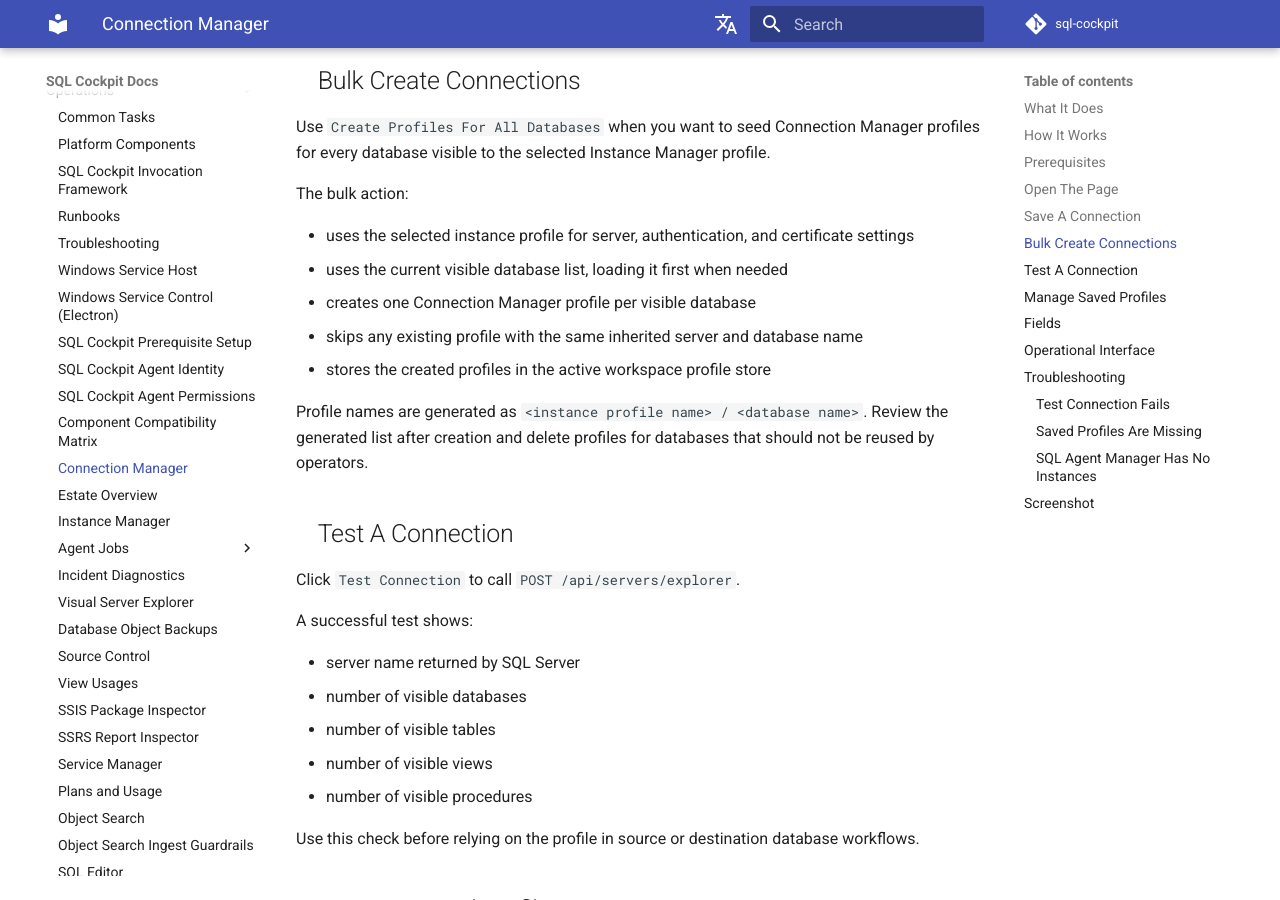
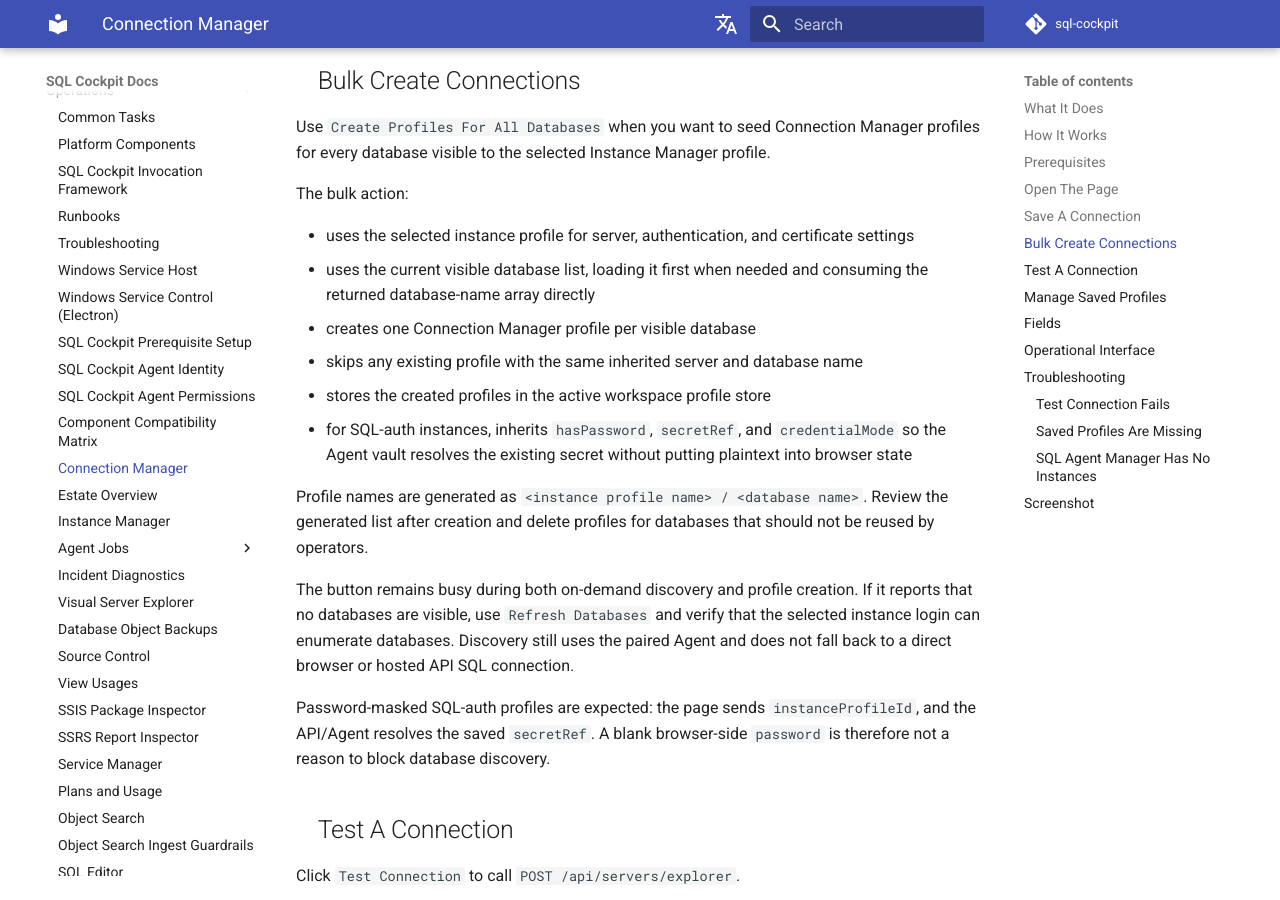
Before and after one commit to sql-cockpit/sql-cockpit-docs-source, an MkDocs documentation site: the page built from docs/operations/connection-manager.md, in a window 1280 px wide and 900 px high, scrolled down 2894 px. Built offline with MkDocs 1.6.1 and Material for MkDocs 9.7.7, drawn with Linux system fonts in a browser that asks for light colours; comment, search, counter and statistics services are not loaded; the version menu is left out.

Commit message:
Document bulk profile credential handling

```diff
--- a/docs/operations/connection-manager.md
+++ b/docs/operations/connection-manager.md
@@ -99,12 +99,17 @@
 The bulk action:
 
 - uses the selected instance profile for server, authentication, and certificate settings
-- uses the current visible database list, loading it first when needed
+- uses the current visible database list, loading it first when needed and consuming the returned database-name array directly
 - creates one Connection Manager profile per visible database
 - skips any existing profile with the same inherited server and database name
 - stores the created profiles in the active workspace profile store
+- for SQL-auth instances, inherits `hasPassword`, `secretRef`, and `credentialMode` so the Agent vault resolves the existing secret without putting plaintext into browser state
 
 Profile names are generated as `<instance profile name> / <database name>`. Review the generated list after creation and delete profiles for databases that should not be reused by operators.
+
+The button remains busy during both on-demand discovery and profile creation. If it reports that no databases are visible, use `Refresh Databases` and verify that the selected instance login can enumerate databases. Discovery still uses the paired Agent and does not fall back to a direct browser or hosted API SQL connection.
+
+Password-masked SQL-auth profiles are expected: the page sends `instanceProfileId`, and the API/Agent resolves the saved `secretRef`. A blank browser-side `password` is therefore not a reason to block database discovery.
 
 ## Test A Connection
 
```
